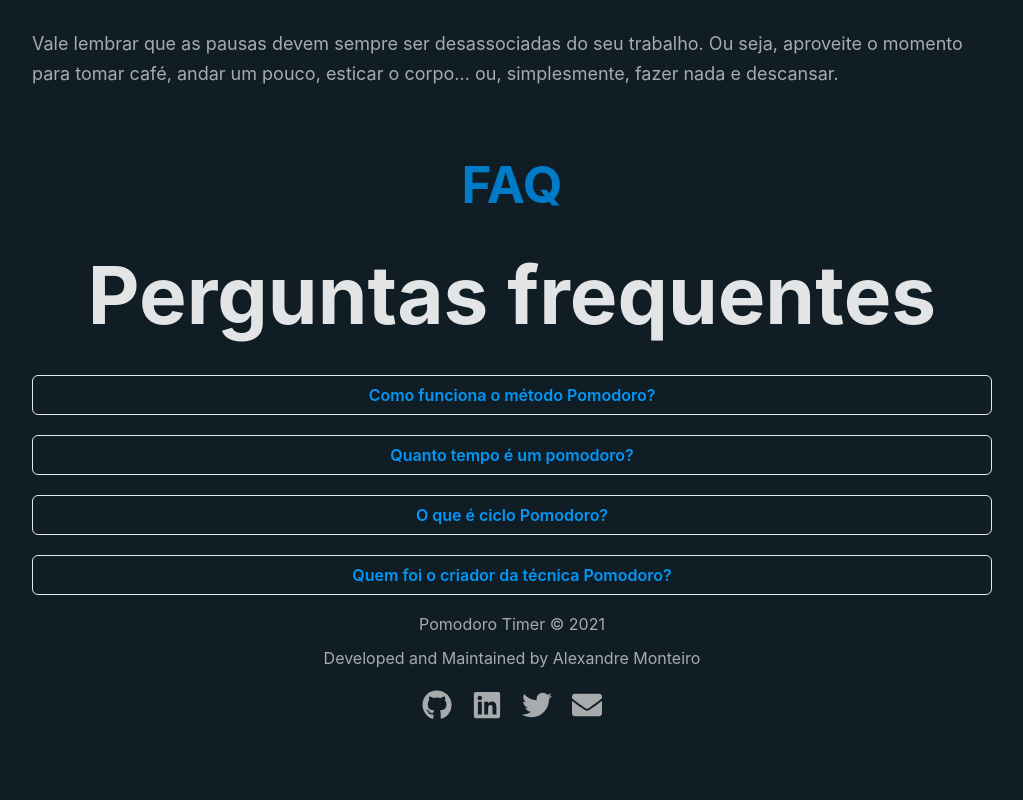
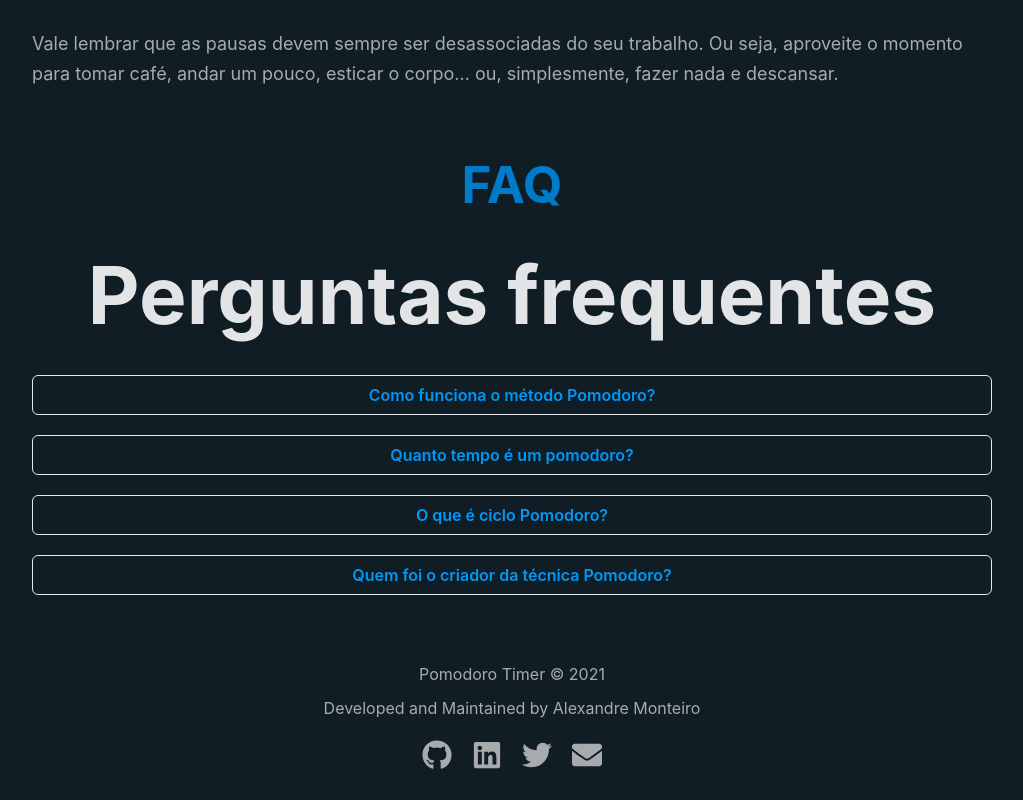
Before and after one commit to arrudadev/pomodoro-timer, a Next.js app: page / in a window 1280 px wide. Shown: the part 2022-2822 px from the top of the page, without its empty margins (171-1194 px from the left). Before the commit the page ends 2772 px from the top, so only its background shows below. Built offline with nearby package versions, Linux system fonts and the light colour scheme.

Commit message:
style: add marginTop in footer

```diff
--- a/src/components/Footer/index.tsx
+++ b/src/components/Footer/index.tsx
@@ -11,6 +11,7 @@ const Footer: React.FC = () => {
       minHeight="6.4rem"
       textAlign="center"
       position="relative"
+      marginTop="50px"
     >
       <Flex
         flexDir="column"
```
